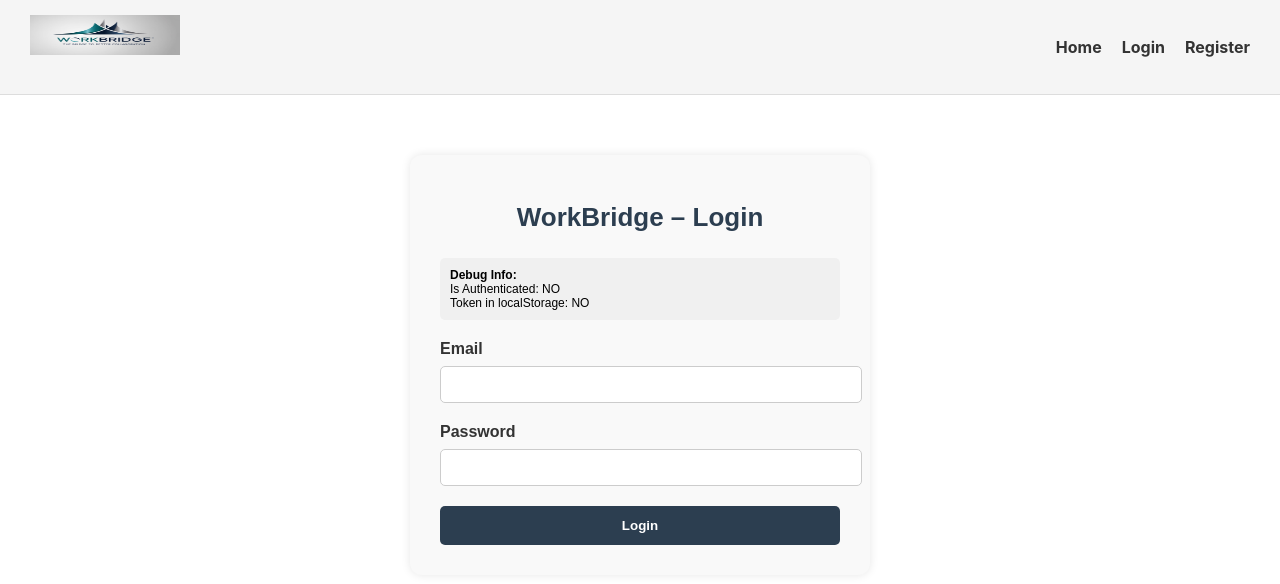
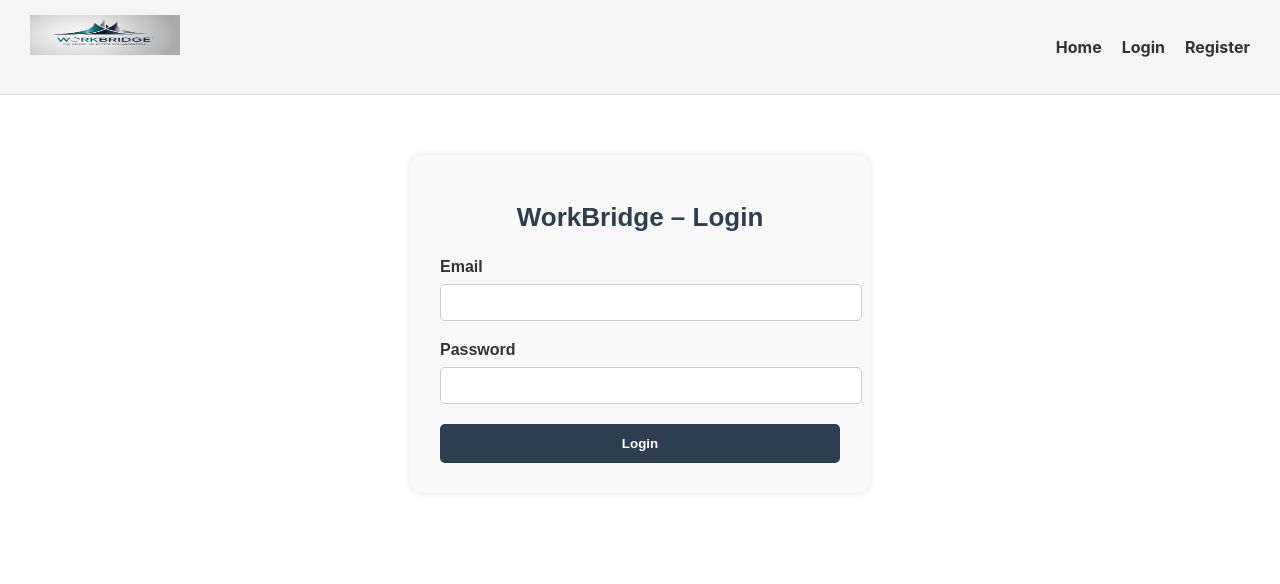
Before and after one commit to MS-ProgramDev/k8s-WorkBridge-workshop, a React (Create React App) app in the folder frontend/: page /login in a window 1280 px wide. Shown: the top 584 px of the page. Built offline with nearby package versions, Linux system fonts and the light colour scheme.

Commit message:
remove debug

```diff
--- a/frontend/src/pages/Login.tsx
+++ b/frontend/src/pages/Login.tsx
@@ -11,15 +11,11 @@ function Login() {
   const [isLoading, setIsLoading] = useState(false);
 
   const navigate = useNavigate();
-  const { login, isAuthenticated } = useAuth();
-
-  // Debug: log when auth state changes
-  console.log('🔍 Login Component: Current auth state:', isAuthenticated);
+  const { login } = useAuth();
 
   const handleLogin = async (e: React.FormEvent) => {
     e.preventDefault();
     setIsLoading(true);
-    console.log('🔍 Login: Starting login process for email:', email);
 
     if (!email.includes('@')) {
       setError('Please enter a valid email address.');
@@ -28,7 +24,6 @@ function Login() {
     }
 
     try {
-      console.log('🔍 Login: Making API call to /auth/login');
       const response = await fetch('http://localhost:8000/auth/login', {
         method: 'POST',
         headers: { 'Content-Type': 'application/json' },
@@ -36,32 +31,23 @@ function Login() {
       });
 
       const data = await response.json();
-      console.log('🔍 Login: API response status:', response.status);
-      console.log('🔍 Login: API response data:', data);
 
       if (response.ok) {
         if (data.access_token) {
-          console.log('🔍 Login: Token received, calling login() from context');
           login(data.access_token, email);
-          console.log('🔍 Login: Context login() called successfully');
         }
         setSuccess(true);
         setError('');
 
-        console.log('🔍 Login: Setting success state and preparing to navigate');
-
         // Navigate to dashboard after successful login
         setTimeout(() => {
-          console.log('🔍 Login: Navigating to dashboard...');
           navigate('/dashboard');
         }, 1000);
 
       } else {
-        console.log('🔍 Login: Login failed with error:', data.detail);
         setError(data.detail || 'Login failed.');
       }
     } catch (err) {
-      console.error('🔍 Login: Network error:', err);
       setError('An error occurred. Please try again.');
     } finally {
       setIsLoading(false);
@@ -71,19 +57,6 @@ function Login() {
   return (
     <div className="login-container">
       <h1 className="login-title">WorkBridge – Login</h1>
-
-      {/* Debug info */}
-      <div style={{
-        background: '#f0f0f0',
-        padding: '10px',
-        marginBottom: '20px',
-        fontSize: '12px',
-        borderRadius: '5px'
-      }}>
-        <strong>Debug Info:</strong><br/>
-        Is Authenticated: {isAuthenticated ? 'YES' : 'NO'}<br/>
-        Token in localStorage: {localStorage.getItem('token') ? 'YES' : 'NO'}
-      </div>
 
       <form className="login-form" onSubmit={handleLogin}>
         <label className="login-label">Email</label>
```
Also changed, not shown: 1 other file (tests, documents, lock files or other folders).
